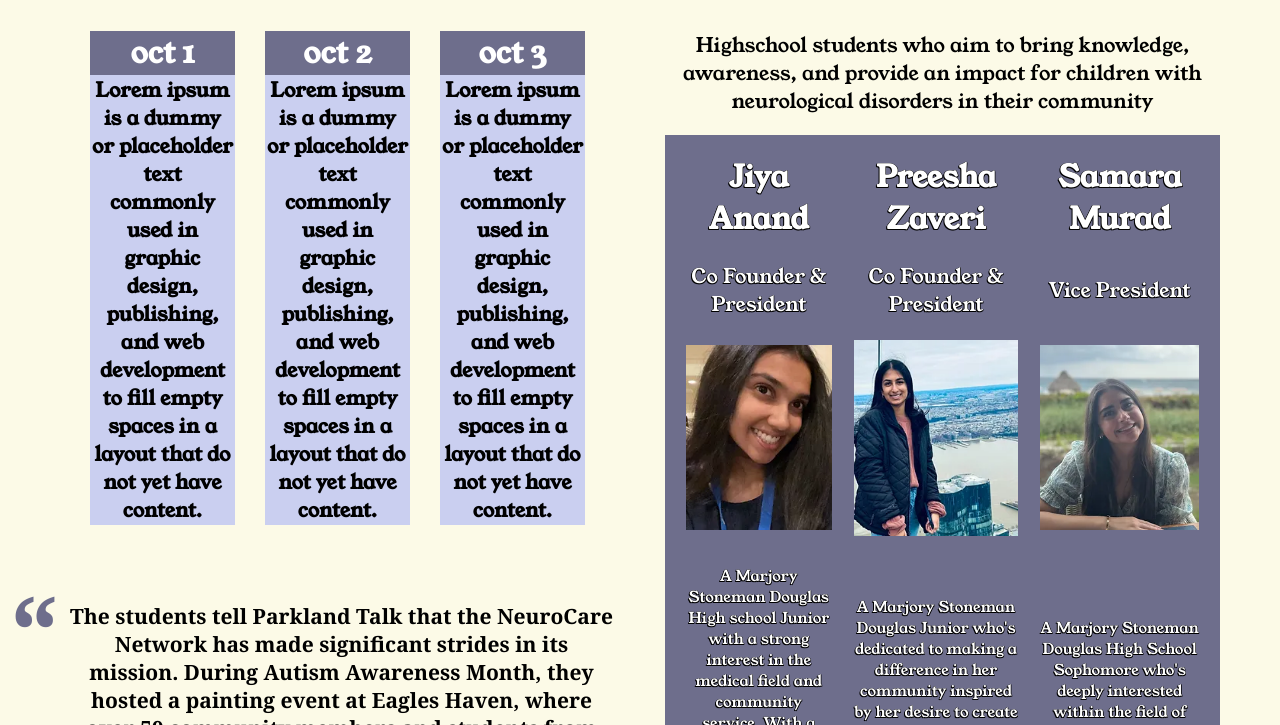
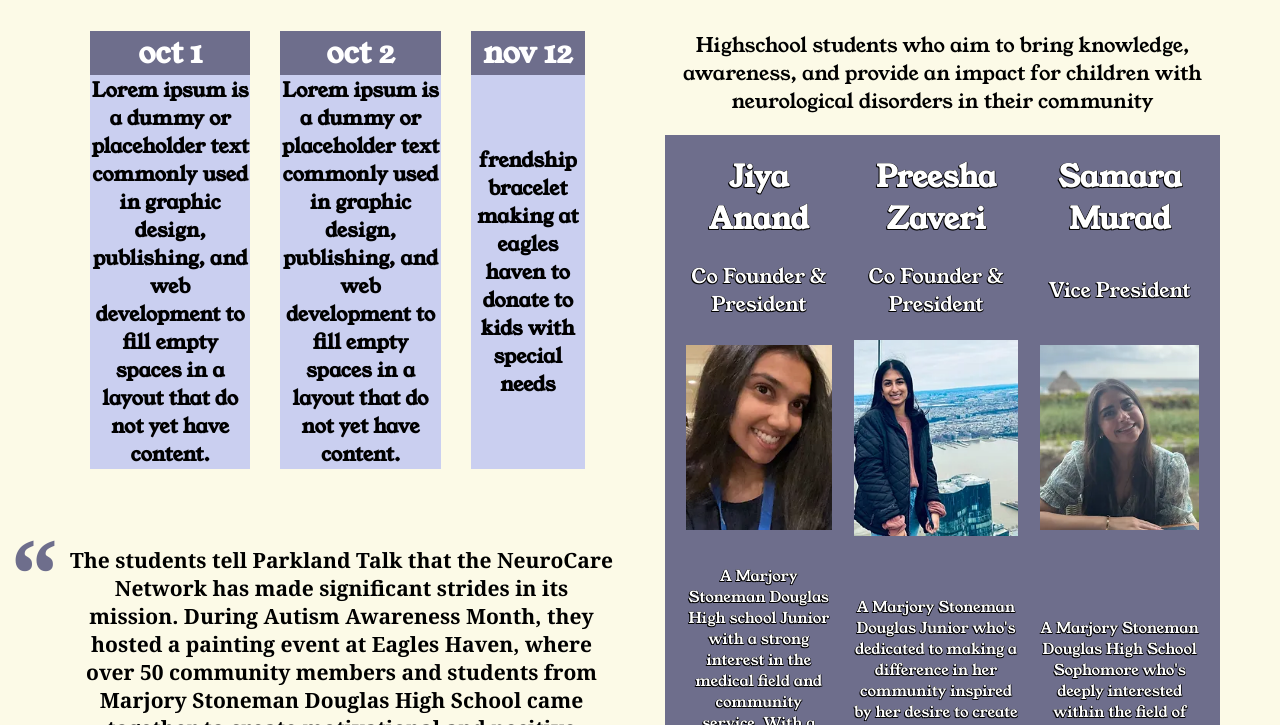
Before and after one commit to NataliaDzielnicka/neurocarenetwork, a plain HTML site: page index.html in a window 1280 px wide. Shown: the part 550-1275 px from the top of the page. Drawn offline with Linux system fonts and the light colour scheme.

Commit message:
Update index.html

```diff
--- a/index.html
+++ b/index.html
@@ -56,12 +56,12 @@
         <tr style="background-color:#6e6e8c; color:white; font-size: 30px;">
             <th>oct 1</th>
             <th>oct 2</th>
-            <th>oct 3</th>
+            <th>nov 12</th>
         </tr>
         <tr style="background-color:#cacff0;">
             <th>Lorem ipsum is a dummy or placeholder text commonly used in graphic design, publishing, and web development to fill empty spaces in a layout that do not yet have content. </th>
             <th>Lorem ipsum is a dummy or placeholder text commonly used in graphic design, publishing, and web development to fill empty spaces in a layout that do not yet have content. </th>
-            <th>Lorem ipsum is a dummy or placeholder text commonly used in graphic design, publishing, and web development to fill empty spaces in a layout that do not yet have content. </th>
+            <th>frendship bracelet making at eagles haven to donate to kids with special needs</th>
         </tr>
     </table>
 
```
